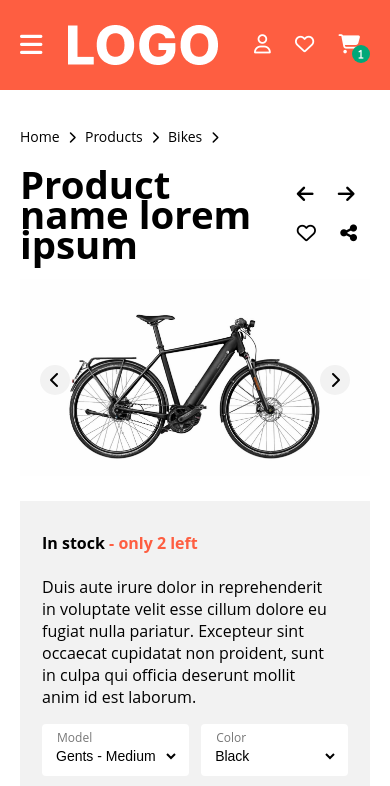
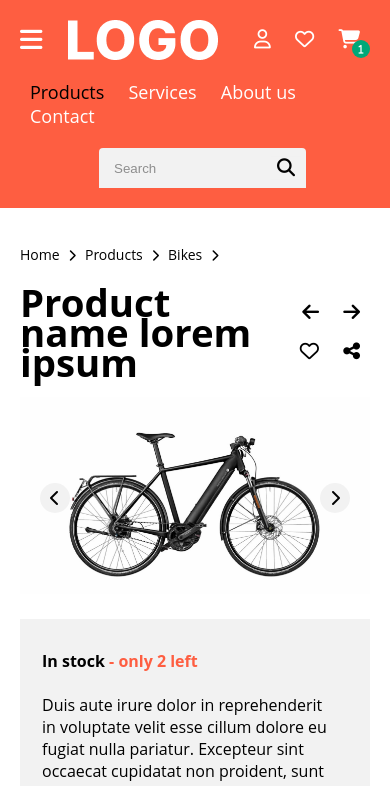
Before and after one commit to MSamardzija/single-page, a plain HTML site: page index.html in a window 390 px wide. Both pictures are taken after a click on the icon 31 px from the left and 45 px from the top of the page. Shown: the top 786 px of the page. Drawn offline with Linux system fonts and the light colour scheme.

Commit message:
Adding functional & responsive header-menu

```diff
--- a/index.html
+++ b/index.html
@@ -14,7 +14,7 @@
     <header class="header">
         <nav>
             <section class="header__mob-bars">
-                <i class="fa-solid fa-bars"></i>
+                <i id="menu-btn" class="fa-solid fa-bars"></i>
             </section>
             <img src="imgs/LOGO.png" alt="logo">
             <section class="header__center">
@@ -46,12 +46,16 @@
             </aside>
             <nav class="product__nav">
                 <h1 class="m-0">Product name lorem ipsum</h1>
-                <div class="header__icons">
-                    <a href="#"><i class="fa-solid fa-arrow-left"></i></a>
-                    <a href="#"><i class="fa-solid fa-arrow-right"></i></a>
-                    <a href="#"><i class="fa-regular fa-heart"></i></a>
-                    <a href="#"><i class="fa-solid fa-share-nodes"></i></a>
-                </div>
+                <section class="header__icons">
+                    <div>
+                        <a href="#"><i class="fa-solid fa-arrow-left"></i></a>
+                        <a href="#"><i class="fa-solid fa-arrow-right"></i></a>
+                    </div>
+                    <div>
+                        <a href="#"><i class="fa-regular fa-heart"></i></a>
+                        <a href="#"><i class="fa-solid fa-share-nodes"></i></a>
+                    </div>
+                </section>
             </nav>
             <section class="product__item">
                 <article class="product__item-image">
@@ -203,14 +207,14 @@
         <form class="modal">
             <section class="modal_title">
                 <h2 class="m-0">Contact us</h2>
-                <i class="fa-solid fa-x" id="close"></i>
+                <i class="fa-solid fa-x close"></i>
             </section>
             <p>We'll get back to you as soon as possible.</p>
             <input type="text" placeholder="Your e-mail">
             <textarea name="" id="" rows="5" placeholder="Your message"></textarea>
             <div class="modal_buttons">
-                <button class="button" id="close">Cancle</button>
-                <button class="button" id="close">Send Message</button>
+                <button class="button close">Cancle</button>
+                <button class="button close">Send Message</button>
             </div>
         </form>
     </section>
--- a/script.js
+++ b/script.js
@@ -1,11 +1,20 @@
 const open = document.getElementById("open");
-const close = document.getElementById("close");
+const close = document.querySelectorAll(".close");
 const modal = document.getElementById("modal_container");
+const menuBtn = document.getElementById("menu-btn");
+const headerCenter = document.querySelector(".header__center");
 
 open.addEventListener("click", () => {
   modal.classList.add("show");
 });
 
-close.addEventListener("click", () => {
-  modal.classList.remove("show");
+close.forEach((element) => {
+  element.addEventListener("click", () => {
+    modal.classList.remove("show");
+  });
 });
+
+menuBtn.addEventListener("click", () => {
+  if (headerCenter.style.display == "flex") headerCenter.style.display = "none";
+  else headerCenter.style.display = "flex";
+});
--- a/style.css
+++ b/style.css
@@ -60,7 +60,7 @@ textarea:focus {
     display: flex;
     justify-content: space-between;
     align-items: center;
-    height: 90px;
+    min-height: 90px;
     max-width: 1200px;
     margin: auto;
 }
@@ -166,12 +166,41 @@ textarea:focus {
 }
 
 @media screen and (max-width: 992px) {
-    .header__center {
-        display: none;
+    .header nav {
+        flex-wrap: wrap;
+        padding: 20px 0;
     }
 
     .header .header__mob-bars i {
         display: block;
+    }
+
+    .header__center {
+        flex-wrap: wrap;
+        order: 2;
+        width: 100%;
+        justify-content: center;
+        display: none;
+
+    }
+
+    .header__center ul {
+        margin: 20px 0;
+        padding: 0;
+    }
+
+    .header__center-nav li {
+        padding: 0 10px;
+    }
+
+    .header__center-nav li .active::after {
+        width: 0;
+    }
+}
+
+@media screen and (min-width: 993px) {
+    .header__center {
+        display: flex !important;
     }
 }
 
@@ -206,6 +235,12 @@ textarea:focus {
 .product__nav h1 {
     font-size: 2.4rem;
     line-height: 30px;
+}
+
+.product__nav .header__icons {
+    display: flex;
+    flex-wrap: wrap;
+    justify-content: end;
 }
 
 .product__nav .header__icons a i {
@@ -373,6 +408,7 @@ textarea:focus {
 @media screen and (max-width: 576px) {
     .product__toggle-section ul {
         justify-content: space-between;
+        flex-wrap: wrap;
     }
 
     .product__toggle-section ul li {
```
